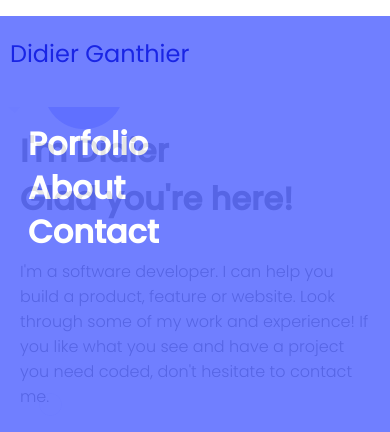
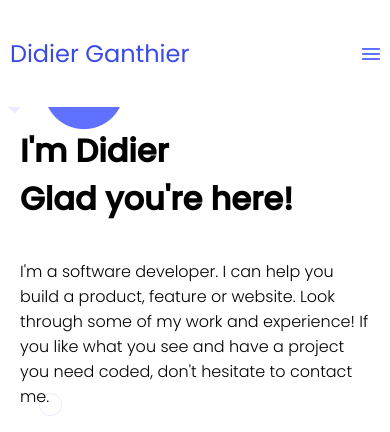
Before and after one commit to didierganthier/microverse-portfolio, a website: page index.html in a window 390 px wide. Shown: the top 432 px of the page. Drawn offline with Linux system fonts and the light colour scheme.

Commit message:
Add close button in mobile link

```diff
--- a/style.css
+++ b/style.css
@@ -16,29 +16,33 @@
   }
 
   .hamburger {
-    display: none;
+    display: block;
   }
 
 
-  /* Mobile links to take the whole screen covering other contents */
-
+  /* Close button at top right aabove all elements */
   .close {
     position: absolute;
-    left: 25%;
-    right: 25%;
-    top: 25%;
-    bottom: 25%;
+    visibility: hidden;
+    top: 62px;
+    right: 38px;
+    z-index: 100;
+    font-size: 2rem;
+    color: #fff;
+    cursor: pointer;
+    padding: 1rem;
   }
 
   .mobile-links {
     position: fixed;
+    visibility: hidden;
     top: 0;
     left: 0;
     width: 100vw;
     height: 100vh;
     background-color: #6070ff;
     z-index: 1;
-    opacity: 0.9;
+    opacity: 0.95;
     transition: all 0.5s ease-in-out;
     padding-top: 106px;
     mix-blend-mode: multiply;
@@ -54,6 +58,7 @@
     display: flex;
     align-items: center;
     padding-left: 28px;
+    padding-bottom: 40px;
     color: #ffff;
     gap: 40px;
   }
```
